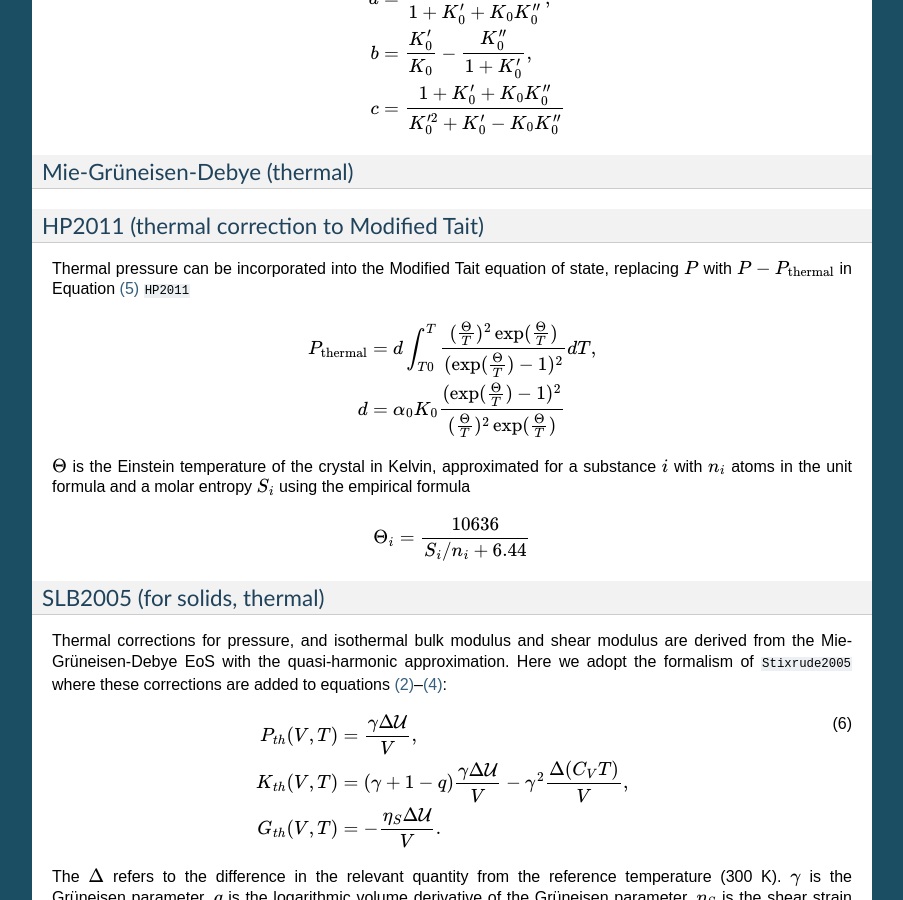
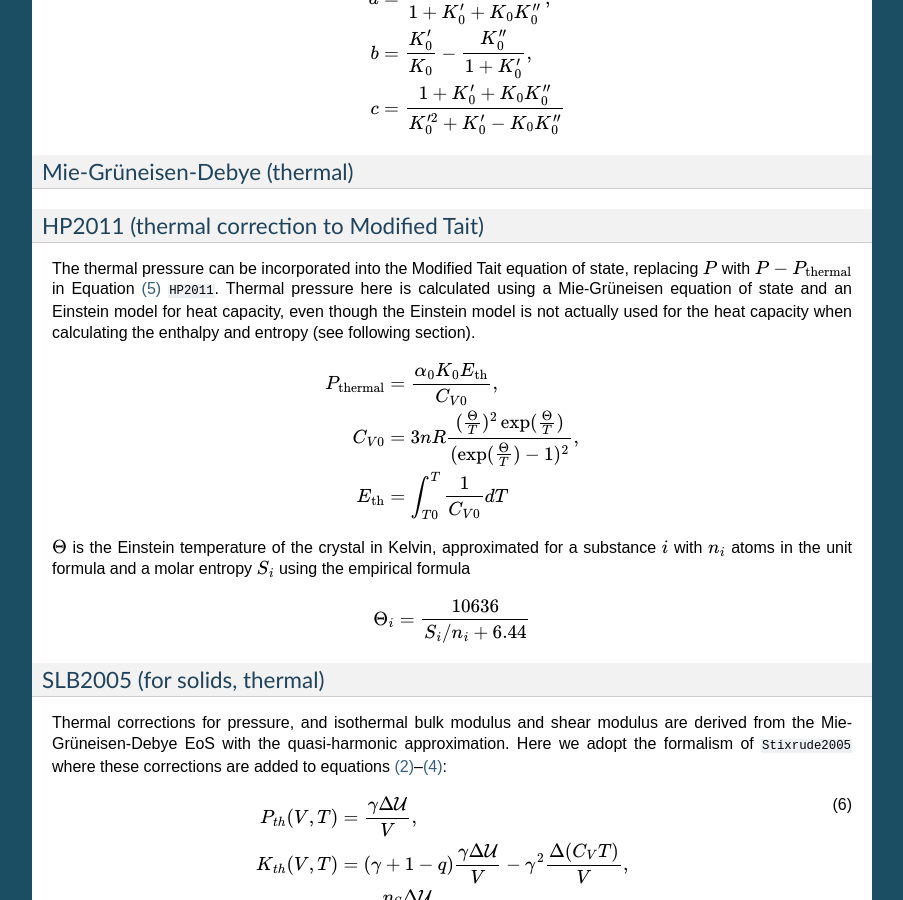
Before and after one commit to geodynamics/burnman, a Sphinx documentation site: the page built from sphinx/background.rst, in a window 1280 px wide and 900 px high, scrolled down 1259 px. Shown: the whole window, without its empty margins (198-1101 px from the left). Built offline with Sphinx 7.4.7, drawn with Linux system fonts in a browser that asks for light colours; cross-references to code outside the pages are shown as plain code; the version number is read from the project's files by our own code.

Commit message:
Clarified use of Einstein model in HP2011

```diff
--- a/sphinx/background_thermoelastics.txt
+++ b/sphinx/background_thermoelastics.txt
@@ -81,11 +81,12 @@ Mie-Grüneisen-Debye (thermal)
 HP2011 (thermal correction to Modified Tait)
 ^^^^^^^^^^^^^^^^^^^^^^^^^^^^^^^^^^^^^^^^^^^^
 
-Thermal pressure can be incorporated into the Modified Tait equation of state, replacing :math:`P` with :math:`P-P_{\textrm{thermal}}` in Equation :eq:`mtait` :cite:`HP2011`
+The thermal pressure can be incorporated into the Modified Tait equation of state, replacing :math:`P` with :math:`P-P_{\textrm{thermal}}` in Equation :eq:`mtait` :cite:`HP2011`. Thermal pressure here is calculated using a Mie-Grüneisen equation of state and an Einstein model for heat capacity, even though the Einstein model is not actually used for the heat capacity when calculating the enthalpy and entropy (see following section).
 
 .. math::
-    P_{\textrm{thermal}} &= d \int_{T0}^T \frac{(\frac{\Theta}{T})^2\exp(\frac{\Theta}{T})}{(\exp(\frac{\Theta}{T})-1)^2} dT, \\
-    d &= \alpha_0K_0 \frac{(\exp(\frac{\Theta}{T})-1)^2}{(\frac{\Theta}{T})^2\exp(\frac{\Theta}{T})}
+    P_{\textrm{thermal}} &= \frac{\alpha_0 K_0 E_{\textrm{th}}}{C_{V0}}, \\
+    C_{V0} &= 3 n R \frac{(\frac{\Theta}{T})^2\exp(\frac{\Theta}{T})}{(\exp(\frac{\Theta}{T})-1)^2}, \\
+    E_{\textrm{th}} &= \int_{T0}^T \frac{1}{C_{V0}} dT
 
 :math:`\Theta` is the Einstein temperature of the crystal in Kelvin, approximated for a substance :math:`i` with :math:`n_i` atoms in the unit formula and a molar entropy :math:`S_i` using the empirical formula
 
```
